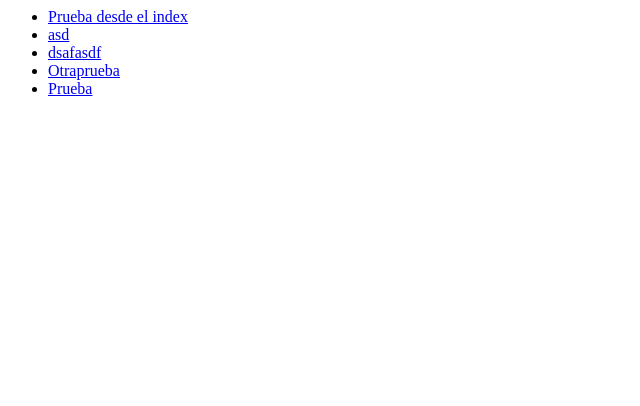
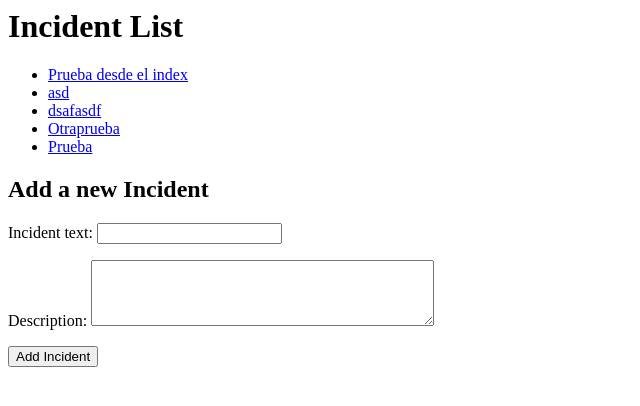
Before and after one commit to amadorssa/incidentia, a Django app: page /incidents/ in a window 1280 px wide. Shown: the top 406 px of the page, without its empty margins (0-640 px from the left). Run offline with Django 4.2, Linux system fonts and the light colour scheme; data comes from the database, SQL or seed files in the repository; both versions use the stored data as it was after the commit.

Commit message:
Formulario para crear incidentes en la vista index

```diff
--- /dev/null
+++ b/incidents/forms.py
@@ -0,0 +1,10 @@
+from django import forms
+from .models import Incident
+
+class IncidentForm(forms.ModelForm):
+    class Meta:
+        model = Incident
+        fields = ['incident_text', 'description']
+        widgets = {
+            'description': forms.Textarea(attrs={'rows': 4, 'cols': 40}),
+        }
--- a/incidents/models.py
+++ b/incidents/models.py
@@ -5,7 +5,7 @@ from markdownx.models import MarkdownxField
 
 class Incident(models.Model):
     incident_text = models.CharField(max_length=200)
-    pub_date = models.DateTimeField("date published")
+    pub_date = models.DateTimeField('date published', auto_now_add=True)
     description = MarkdownxField(null=True, blank=True)  # Campo de descripción con soporte Markdown
 
     def __str__(self):
--- a/incidents/templates/incidents/index.html
+++ b/incidents/templates/incidents/index.html
@@ -1,3 +1,4 @@
+<h1>Incident List</h1>
 {% if latest_incident_list %}
     <ul>
     {% for incident in latest_incident_list %}
@@ -7,3 +8,10 @@
 {% else %}
     <p>No polls are available.</p>
 {% endif %}
+
+<h2>Add a new Incident</h2>
+<form method="post">
+    {% csrf_token %}
+    {{ form.as_p }}  <!-- Muestra el formulario -->
+    <button type="submit">Add Incident</button>
+</form>
--- a/incidents/views.py
+++ b/incidents/views.py
@@ -1,9 +1,10 @@
 from django.db.models import F
 from django.http import HttpResponseRedirect
-from django.shortcuts import get_object_or_404, render
+from django.shortcuts import get_object_or_404, render, redirect
 from django.urls import reverse
 from django.views import generic
 
+from .forms import IncidentForm
 from .models import Choice, Incident
 
 
@@ -14,6 +15,18 @@ class IndexView(generic.ListView):
     def get_queryset(self):
         """Return the last five published incidents."""
         return Incident.objects.order_by("-pub_date")[:5]
+
+    def get_context_data(self, **kwargs):
+        context = super().get_context_data(**kwargs)
+        context["form"] = IncidentForm()  # Añadir el formulario al contexto
+        return context
+
+    def post(self, request, *args, **kwargs):
+        form = IncidentForm(request.POST)
+        if form.is_valid():
+            form.save()  # Guarda el nuevo incidente
+            return redirect("incidents:index")  # Redirecciona al index
+        return self.get(request, *args, **kwargs)  # Si no es válido, muestra el formulario
 
 
 class DetailView(generic.DetailView):
```
Also changed, not shown: db.sqlite3.
